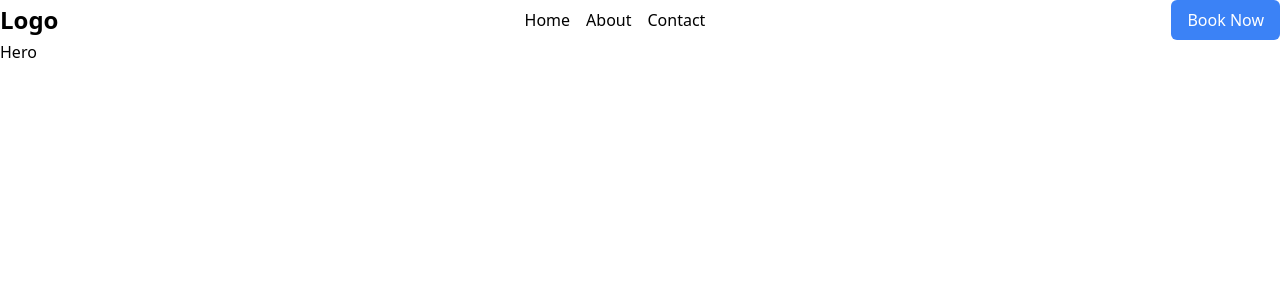
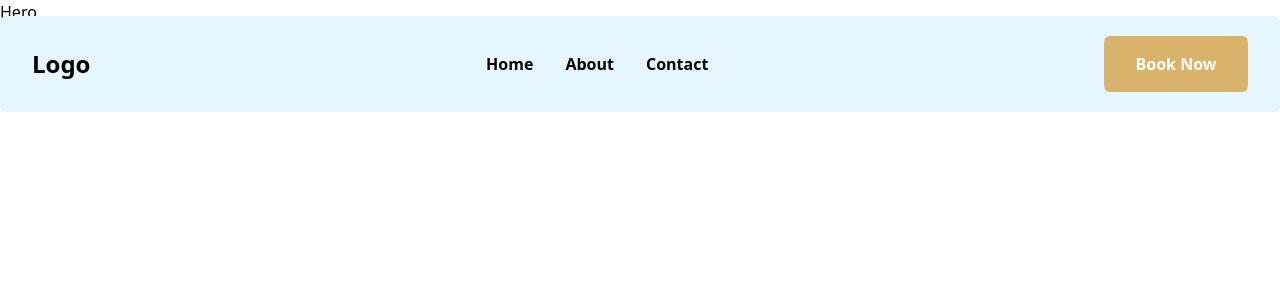
Before and after one commit to ElJosecito/vdc-web, a React (Vite) app: page / in a window 1280 px wide. Shown: the top 300 px of the page. Built offline with nearby package versions, Linux system fonts and the light colour scheme.

Commit message:
Update Header component styling and layout

```diff
--- a/src/assets/components/layout/Header.jsx
+++ b/src/assets/components/layout/Header.jsx
@@ -2,11 +2,11 @@ import React from 'react'
 
 function Header() {
     return (
-    <header className='w-full flex justify-center '>
-        <div className='max-w-screen-2xl w-full'>
-            <nav className='flex justify-between items-center w-full'>
+        <header className='w-full flex justify-center fixed'>
+            <div className='max-w-screen-2xl w-full pt-4'>
+                <nav className='flex justify-between items-center w-full h-24 bg-[#E6F6FE] px-8 rounded-md'>
                     <div className='text-2xl font-bold'>Logo</div>
-                <ul className='flex gap-4'>
+                    <ul className='flex gap-8 font-semibold'>
                         <li>
                             <a href='/'>Home</a>
                         </li>
@@ -17,9 +17,7 @@ function Header() {
                             <a href='/contact'>Contact</a>
                         </li>
                     </ul>
-                <div>
-                    <button className='bg-blue-500 text-white px-4 py-2 rounded-md'>Book Now</button>
-                </div>
+                    <button className='bg-[#D9B36C] text-white w-36 py-4 rounded-md font-bold'>Book Now</button>
                 </nav>
             </div>
         </header>
```
Lines whose indentation alone changed are shown as unchanged.
